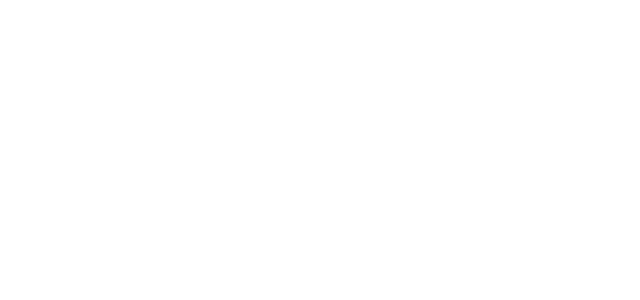
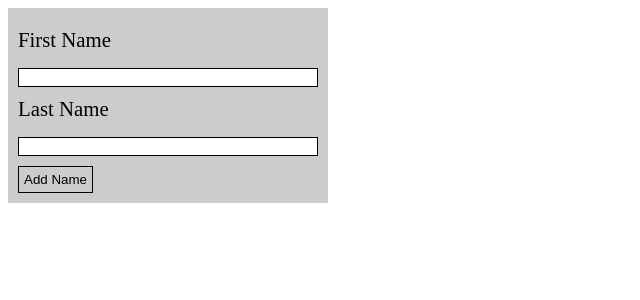
Before and after one commit to haeke/hooks-example, a React (Create React App) app: page /form in a window 1280 px wide. Shown: the top 300 px of the page, without its empty margins (0-640 px from the left). Built offline with nearby package versions, Linux system fonts and the light colour scheme.

Commit message:
changed the form component such that it displays a message when a field is missing

```diff
--- a/src/components/App.js
+++ b/src/components/App.js
@@ -3,6 +3,7 @@
 import ResourceList from "./ResourceList";
 import UserList from "./UserList";
 import Weather from "./Weather";
+import Form from "./Form/Form";
 
 const App = () => {
   // resource is the state value - setResource is the call back that will change resource.
@@ -34,6 +35,7 @@
             }}
           />
           <Route exact path="/weather" component={Weather} />
+          <Route exact path="/form" component={Form} />
         </Switch>
       </Router>
     </div>
--- /dev/null
+++ b/src/components/Form/Form.css
@@ -0,0 +1,28 @@
+.formContainer {
+  background: #cccccc;
+  width: 300px;
+  padding: 10px;
+}
+.redBorder {
+  border: 1px solid red !important;
+}
+
+.formLabel {
+  font-size: 1.3rem;
+}
+
+.formInput {
+  border: 1px solid black;
+}
+
+.formWrapper {
+  display: flex;
+  flex-direction: column;
+  margin: 10px 0;
+}
+
+.formButton {
+  border: 1px solid black;
+  background: transparent;
+  padding: 5px;
+}
--- /dev/null
+++ b/src/components/Form/Form.js
@@ -0,0 +1,73 @@
+import React from "react";
+import { useForm } from "../../hooks/useForm";
+import { validate } from "../../utils/validate";
+
+import "./Form.css";
+
+const Form = () => {
+  // get the values from the useForm hook
+  const { values, errors, handleChange, handleSubmit } = useForm(
+    login,
+    validate
+  );
+
+  function login() {
+    console.log("Login successful");
+  }
+
+  return (
+    <div className="container">
+      <form onSubmit={handleSubmit} className="formContainer">
+        <div className="formWrapper">
+          <label htmlFor="First Name" className="formLabel">
+            First Name
+          </label>
+          <small
+            style={
+              errors.firstName
+                ? { visibility: "visible", color: "red" }
+                : { visibility: "hidden" }
+            }
+          >
+            * The First Name Field is Required
+          </small>
+          <input
+            className={`formInput ${errors.firstName && "redBorder"}`}
+            type="text"
+            name="firstName"
+            value={values.firstName || ""}
+            onChange={handleChange}
+          />
+        </div>
+        <div className="formWrapper">
+          <label htmlFor="Last Name" className="formLabel">
+            Last Name
+          </label>
+          <small
+            style={
+              errors.lastName
+                ? { visibility: "visible", color: "red" }
+                : { visibility: "hidden" }
+            }
+          >
+            * The Last Name Field is Required
+          </small>
+          <input
+            className={`formInput ${errors.lastName && "redBorder"}`}
+            type="text"
+            name="lastName"
+            value={values.lastName || ""}
+            onChange={handleChange}
+          />
+        </div>
+        <div>
+          <button className="formButton" type="submit">
+            Add Name
+          </button>
+        </div>
+      </form>
+    </div>
+  );
+};
+
+export default Form;
--- /dev/null
+++ b/src/utils/validate.js
@@ -0,0 +1,12 @@
+export const validate = values => {
+  let errors = {};
+  // this function will check to see if the values that we are expecting are not empty. Possible improvements to this function would be to add the ability to validate emails.
+  if (!values.firstName) {
+    errors.firstName = "The First Name Field is required.";
+  }
+  if (!values.lastName) {
+    errors.lastName = "The Last Name Field is required.";
+  }
+
+  return errors;
+};
```
Also changed, not shown: src/components/Form.js (deleted).
